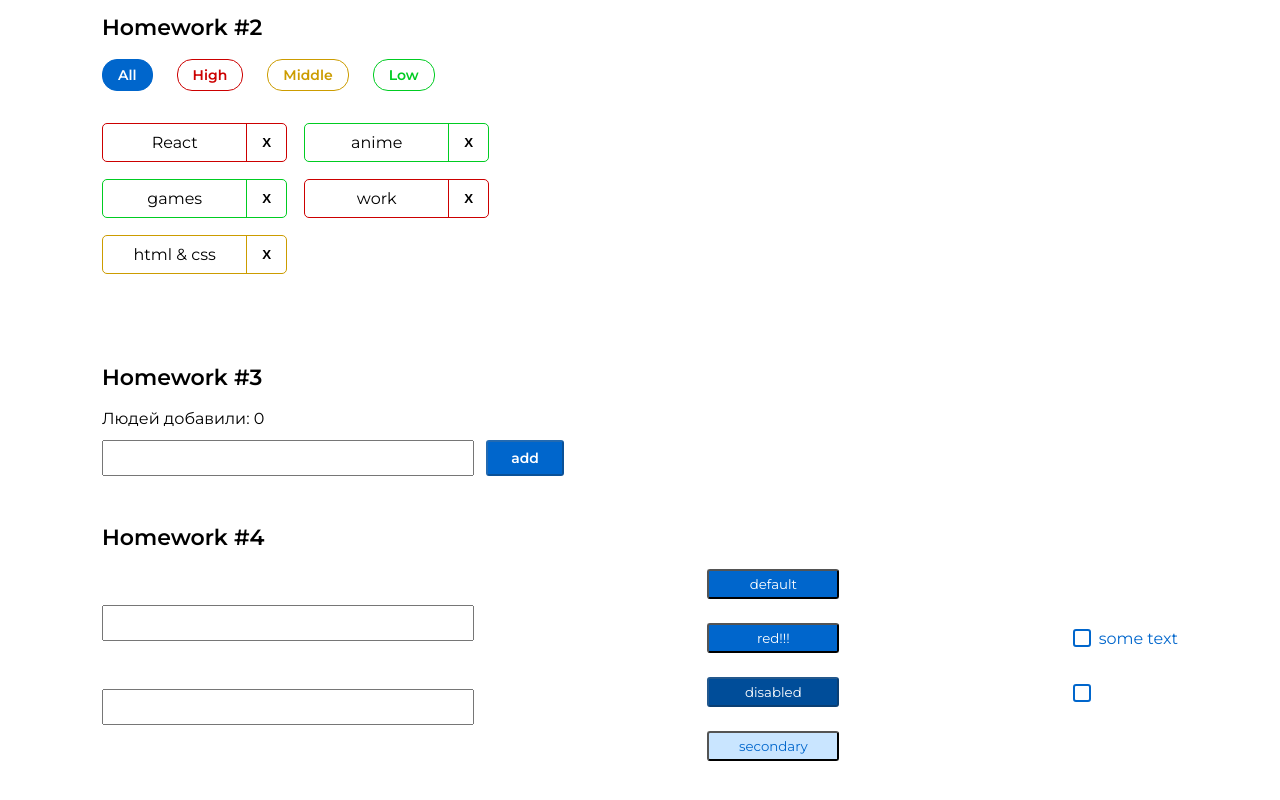
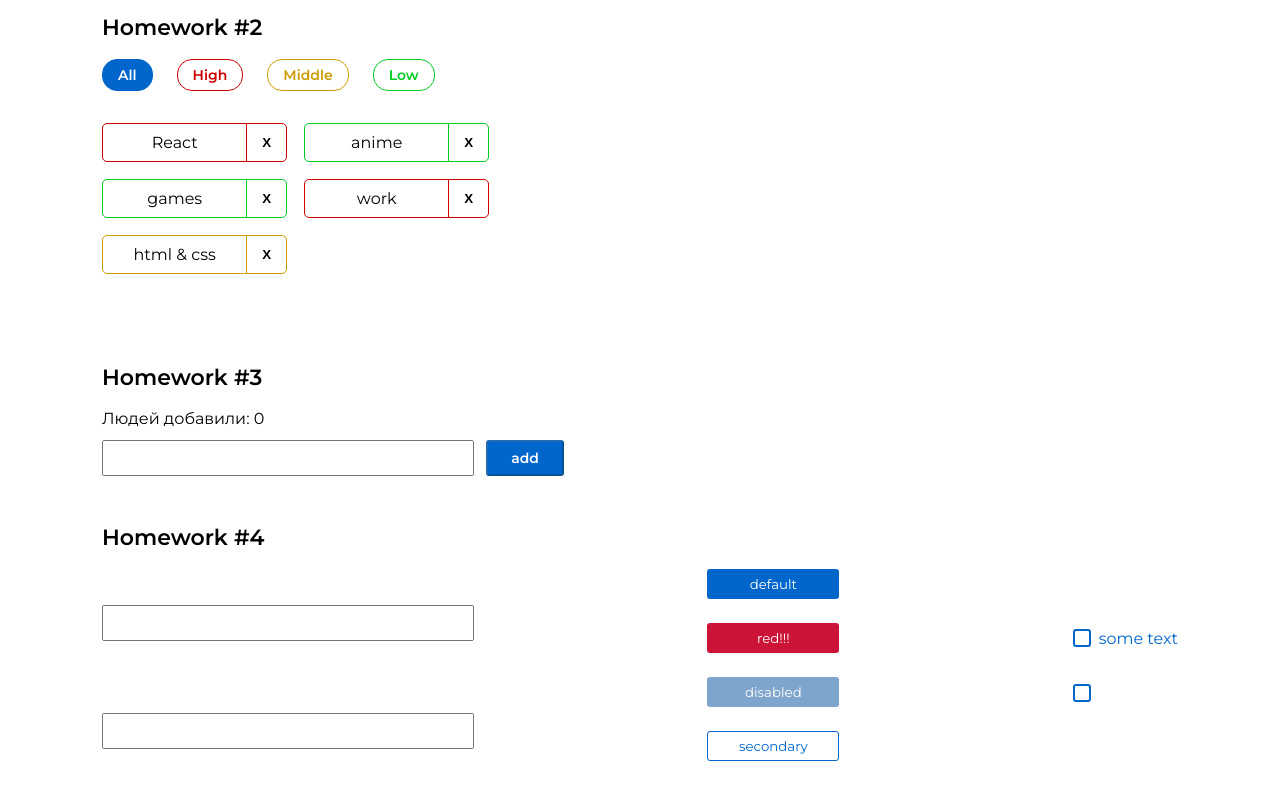
Before and after one commit to KarolinaEsepenok/dzIgnatNew, a React (Create React App) app: page /#/pre-junior in a window 1280 px wide. Shown: the part 366-1166 px from the top of the page. Built offline with nearby package versions, Linux system fonts and the light colour scheme.

Commit message:
HW4CssCommit

```diff
--- a/src/s2-homeworks/hw04/common/c1-SuperInputText/SuperInputText.module.css
+++ b/src/s2-homeworks/hw04/common/c1-SuperInputText/SuperInputText.module.css
@@ -16,10 +16,23 @@
 }
 
 .errorInput {
+    border:1px solid #CC1439;
 }
+.errorInput:focus {
 
-.errorInput:focus {
 }
 
 .error {
+    color: #CC1439;
 }
+.inputWrapper{
+    display: flex;
+    flex-direction: column-reverse;
+min-height: 60px;
+}
+.finalInputClassName{
+
+}
+.finalSpanClassName{
+
+}
--- a/src/s2-homeworks/hw04/common/c2-SuperButton/SuperButton.module.css
+++ b/src/s2-homeworks/hw04/common/c2-SuperButton/SuperButton.module.css
@@ -6,36 +6,41 @@
     color: #FFFFFF;
     padding: 5px 24px;
     font-family: 'Montserrat';
+    border: none;
 }
-
-.disabled {
-   background-color:  #004D99
-}
-
-.secondary {
-    background-color: #C9E5FF;
-    color:#0066CC ;
-}
-
 .default {
     background-color: #0066cc;
 }
 
 .red {
+    background-color: #CC1439;
+}
+.red:hover {
+    background-color: #B21232;
+}
+
+.disabled {
+    background-color:  #004D99;
+    opacity: 0.5;
+}
+
+.secondary {
+   background-color: #FFFFFF;
+    color:#0066CC ;
+    border: 1px solid #0066cc;
+}
 
 
-}
+
 
 .default:hover {
     opacity: 0.8;
     color: #FFFFFF;
 }
 
-.red:hover {
-
-}
 
 .secondary:hover {
+    background-color: #c9e5ff;
 }
 
 
@@ -49,4 +54,6 @@
 }
 
 .button:disabled {
+    background-color:  #004D99;
+    opacity: 0.5;
 }
```
